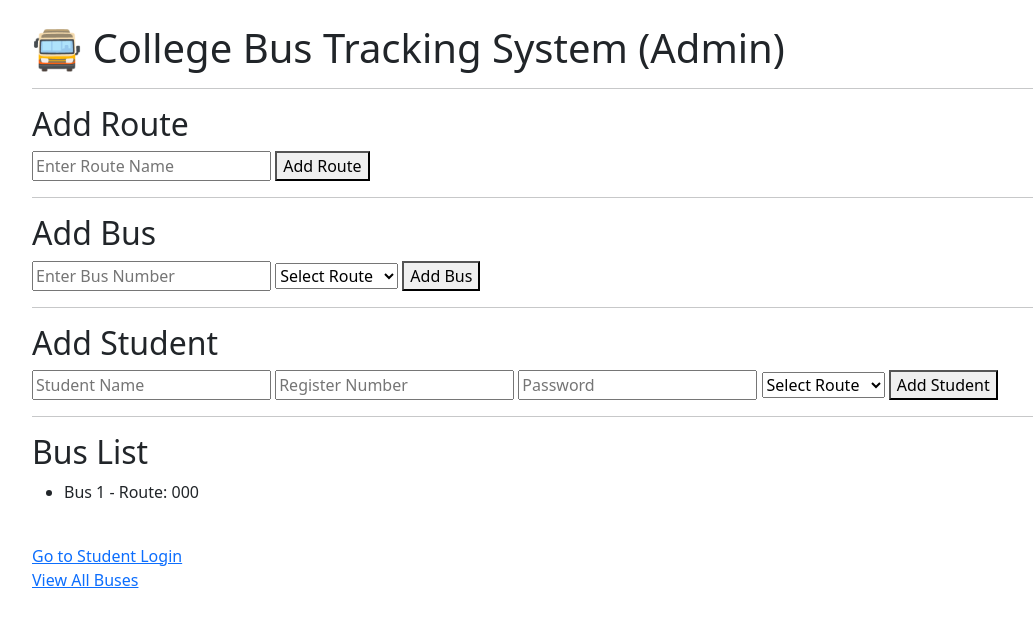
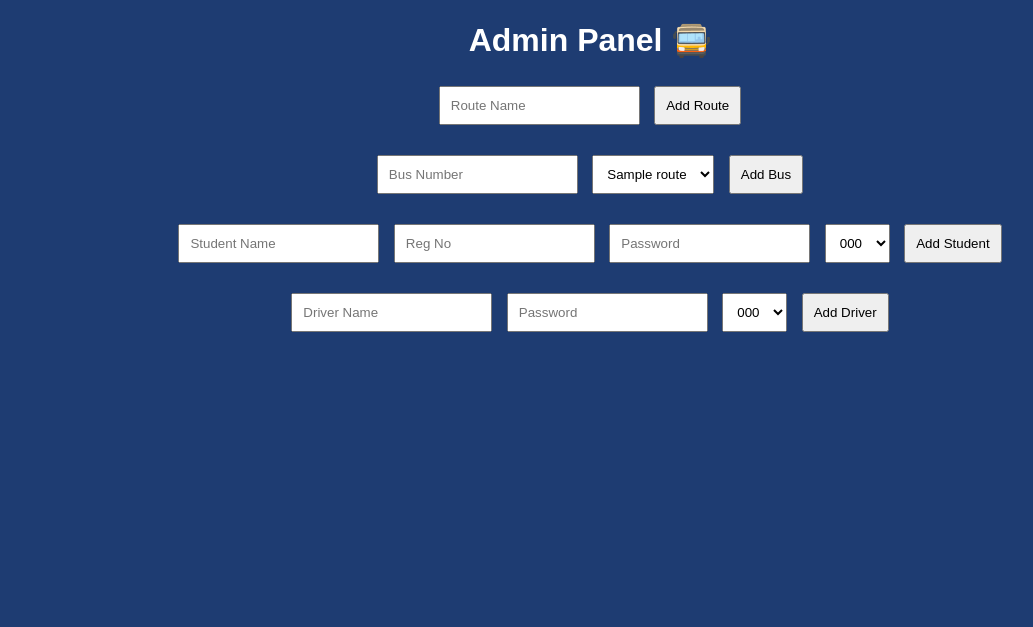
Before and after one commit to rdjspidey-design/bus-tracking-system, a Flask app: page /admin in a window 1280 px wide. Shown: the top 627 px of the page, without its empty margins (50-1083 px from the left). Run offline with Flask 3, Linux system fonts and the light colour scheme; a user stored in the database is signed in; tables that the repository leaves empty hold one stand-in row (values such as "Sample post").

Commit message:
Update index.html

```diff
--- a/templates/index.html
+++ b/templates/index.html
@@ -1,69 +1,54 @@
 <!DOCTYPE html>
 <html>
 <head>
-    <title>College Bus Tracking - Admin</title>
+<title>Admin</title>
+<style>
+body{font-family:Arial;background:#1e3c72;color:white;text-align:center}
+form{margin:20px}
+input,select,button{padding:10px;margin:5px}
+</style>
+</head>
+<body>
 
-    <link href="https://cdn.jsdelivr.net/npm/bootstrap@5.3.2/dist/css/bootstrap.min.css" rel="stylesheet">
-</head>
-<body class="container mt-4">
-<h1>🚍 College Bus Tracking System (Admin)</h1>
+<h1>Admin Panel 🚍</h1>
 
-<hr>
-
-<h2>Add Route</h2>
 <form method="POST">
-    <input type="text" name="route_name" placeholder="Enter Route Name" required>
-    <button type="submit">Add Route</button>
+<input name="route_name" placeholder="Route Name">
+<button>Add Route</button>
 </form>
 
-<hr>
-
-<h2>Add Bus</h2>
 <form method="POST">
-    <input type="text" name="bus_number" placeholder="Enter Bus Number" required>
-
-    <select name="route_id" required>
-        <option value="">Select Route</option>
-        {% for route in routes %}
-            <option value="{{ route[0] }}">{{ route[1] }}</option>
-        {% endfor %}
-    </select>
-
-    <button type="submit">Add Bus</button>
+<input name="bus_number" placeholder="Bus Number">
+<select name="route_id">
+{% for r in routes %}
+<option value="{{r[0]}}">{{r[1]}}</option>
+{% endfor %}
+</select>
+<button>Add Bus</button>
 </form>
 
-<hr>
-
-<h2>Add Student</h2>
 <form method="POST">
-    <input type="text" name="student_name" placeholder="Student Name" required>
-    <input type="text" name="register_number" placeholder="Register Number" required>
-    <input type="password" name="password" placeholder="Password" required>
-
-    <select name="route_id" required>
-        <option value="">Select Route</option>
-        {% for route in routes %}
-            <option value="{{ route[0] }}">{{ route[1] }}</option>
-        {% endfor %}
-    </select>
-
-    <button type="submit">Add Student</button>
+<input name="student_name" placeholder="Student Name">
+<input name="register_number" placeholder="Reg No">
+<input name="password" placeholder="Password">
+<select name="bus_id">
+{% for b in buses %}
+<option value="{{b[0]}}">{{b[1]}}</option>
+{% endfor %}
+</select>
+<button>Add Student</button>
 </form>
 
-<hr>
-
-<h2>Bus List</h2>
-<ul>
-    {% for bus in buses %}
-        <li>Bus {{ bus[0] }} - Route: {{ bus[1] }}</li>
-    {% endfor %}
-</ul>
-
-<br>
-<a href="/login">Go to Student Login</a>
-
-<br>
-<a href="/buses">View All Buses</a>
+<form method="POST">
+<input name="driver_name" placeholder="Driver Name">
+<input name="password" placeholder="Password">
+<select name="bus_id">
+{% for b in buses %}
+<option value="{{b[0]}}">{{b[1]}}</option>
+{% endfor %}
+</select>
+<button>Add Driver</button>
+</form>
 
 </body>
 </html>
```
